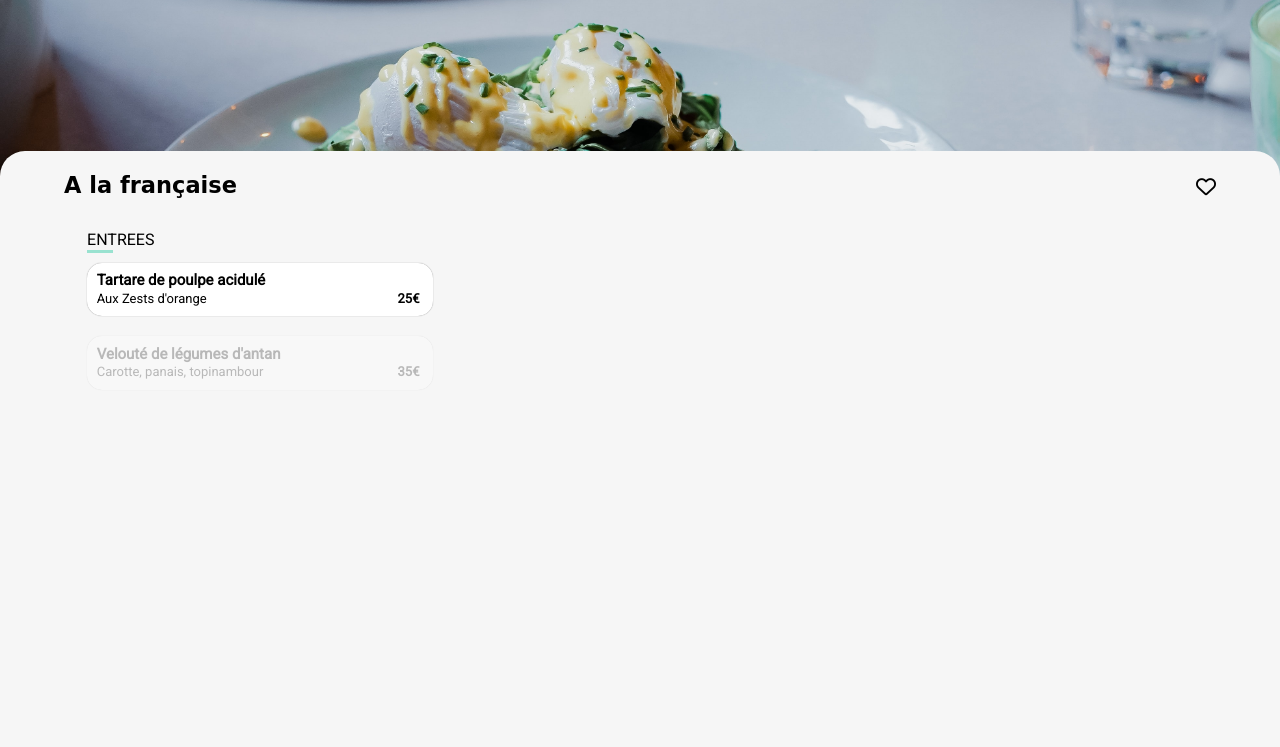
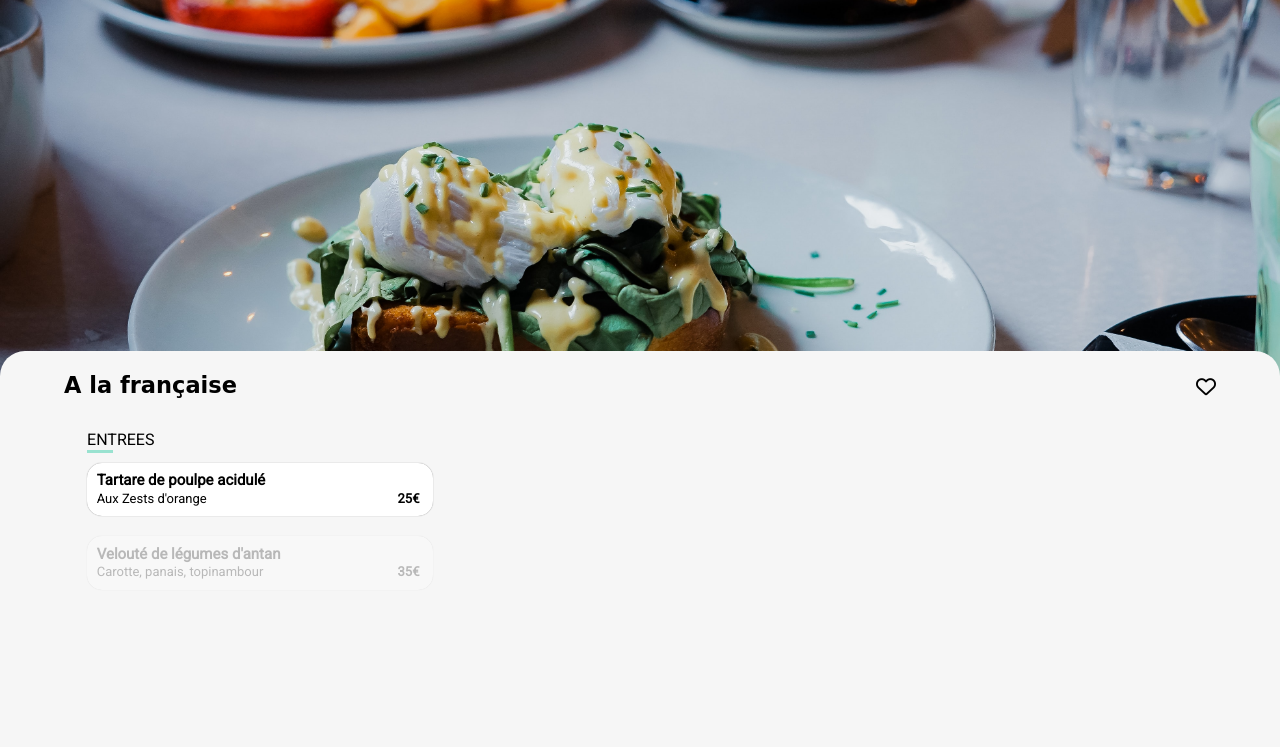
Before and after one commit to FlorentMarien/OC-Projet3, a website: page restaurantbase.html in a window 1280 px wide. Shown: the part 53-800 px from the top of the page. Drawn offline with Linux system fonts and the light colour scheme; a web font is replaced by a local one.

Commit message:
Modification - taille img restaurant

```diff
--- a/sass/pages/_page-tab.scss
+++ b/sass/pages/_page-tab.scss
@@ -1,4 +1,7 @@
 @media all and (min-width: 768px){
+    main img{
+        height: 300px;
+    }
     #sectionrestaurant{
         #sectionrestaurant__container{
             display: flex;
--- a/sass/pages/_page-web.scss
+++ b/sass/pages/_page-web.scss
@@ -3,6 +3,9 @@
         display: flex !important;
         flex-wrap: wrap;
         justify-content: space-around;
+    }
+    main img{
+        height: 400px;
     }
     #sectionrestaurant{
         width:60%;
```
Also changed, not shown: styles/style.css, 1 other file.
